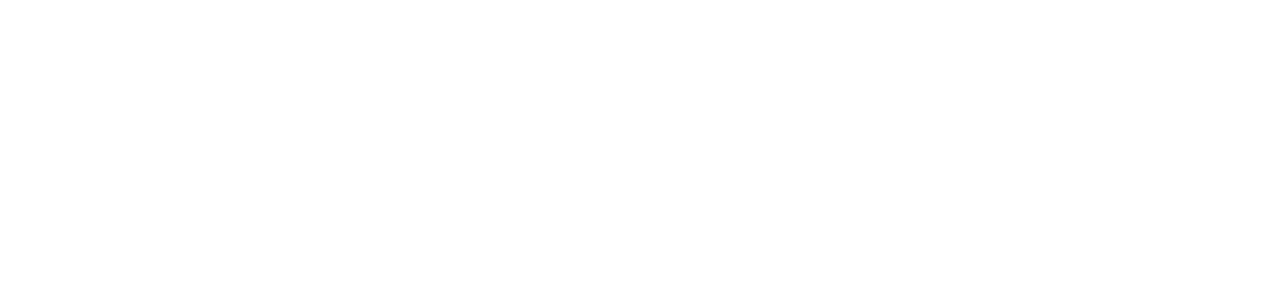
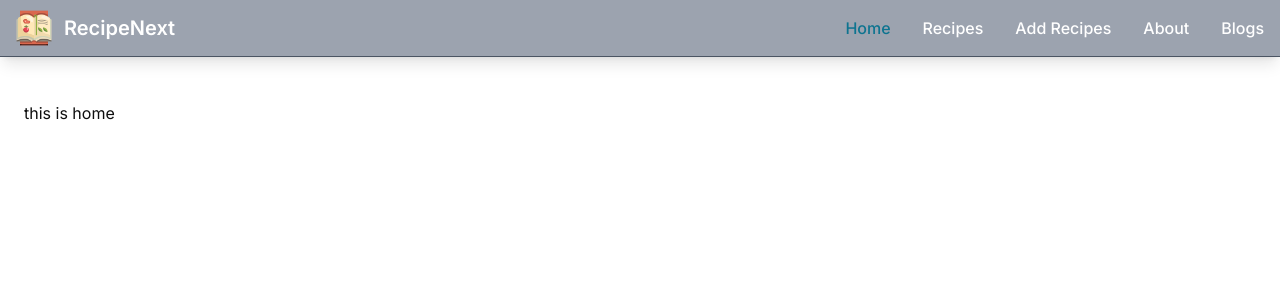
Before and after one commit to Oliulla/recipe-next, a Next.js app: page / in a window 1280 px wide. Shown: the top 300 px of the page. Built offline with nearby package versions, Linux system fonts and the light colour scheme.

Commit message:
[DONE]: Navbar

```diff
--- a/next.config.js
+++ b/next.config.js
@@ -1,4 +1,10 @@
-/** @type {import('next').NextConfig} */
-const nextConfig = {}
-
-module.exports = nextConfig
+const nextConfig = {
+    images: {
+        remotePatterns: [
+            {
+                protocol: "https",
+                hostname: "**",
+            },
+        ],
+    },
+};
--- a/src/app/layout.js
+++ b/src/app/layout.js
@@ -1,5 +1,6 @@
 import { Inter } from 'next/font/google'
 import '../styles/globals.css'
+import Header from '@/components/shared/Navbar'
 
 const inter = Inter({ subsets: ['latin'] })
 
@@ -11,7 +12,10 @@
 export default function RootLayout({ children }) {
   return (
     <html lang="en">
-      <body className={inter.className}>{children}</body>
+      <body className={`${inter.className}`}>
+        <Header />
+        {children}
+      </body>
     </html>
   )
 }
--- a/src/app/page.js
+++ b/src/app/page.js
@@ -1,7 +1,11 @@
-export default function Home() {
+'use client'
+
+import Home from "@/components/_oneTime/Home"
+
+export default function MainPage() {
   return (
-    <main className="flex min-h-screen flex-col items-center justify-between p-24">
-
+    <main className="my-5 container p-6">
+      <Home />
     </main>
   )
 }
--- /dev/null
+++ b/src/components/_oneTime/Home.jsx
@@ -0,0 +1,9 @@
+'use client'
+
+import React from "react";
+
+const Home = () => {
+  return <div>this is home</div>;
+};
+
+export default Home;
--- /dev/null
+++ b/src/components/shared/Navbar.jsx
@@ -0,0 +1,42 @@
+"use client";
+
+import Link from "next/link";
+import { Navbar } from "flowbite-react";
+
+export default function Header() {
+  return (
+    <Navbar
+      fluid
+      className="border-b border-gray-600 shadow-lg bg-gray-400 text-white"
+    >
+      <Navbar.Brand as={Link} href="/">
+        <img
+          src="faviconImg.png"
+          className="mr-3 h-6 sm:h-9"
+          alt="RecipeNext Logo"
+        />
+        <span className="self-center whitespace-nowrap text-xl font-semibold dark:text-white">
+          RecipeNext
+        </span>
+      </Navbar.Brand>
+      <Navbar.Toggle />
+      <Navbar.Collapse>
+        <Navbar.Link className="text-white text-[1rem]" as={Link} href="/" active>
+          Home
+        </Navbar.Link>
+        <Navbar.Link className="text-white text-[1rem]" as={Link} href="/recipes">
+          Recipes
+        </Navbar.Link>
+        <Navbar.Link className="text-white text-[1rem]" as={Link} href="/add-recipes">
+          Add Recipes
+        </Navbar.Link>
+        <Navbar.Link className="text-white text-[1rem]" as={Link} href="/about">
+          About
+        </Navbar.Link>
+        <Navbar.Link className="text-white text-[1rem]" as={Link} href="/blogs">
+          Blogs
+        </Navbar.Link>
+      </Navbar.Collapse>
+    </Navbar>
+  );
+}
```
Also changed, not shown: public/faviconImg.png (added).
